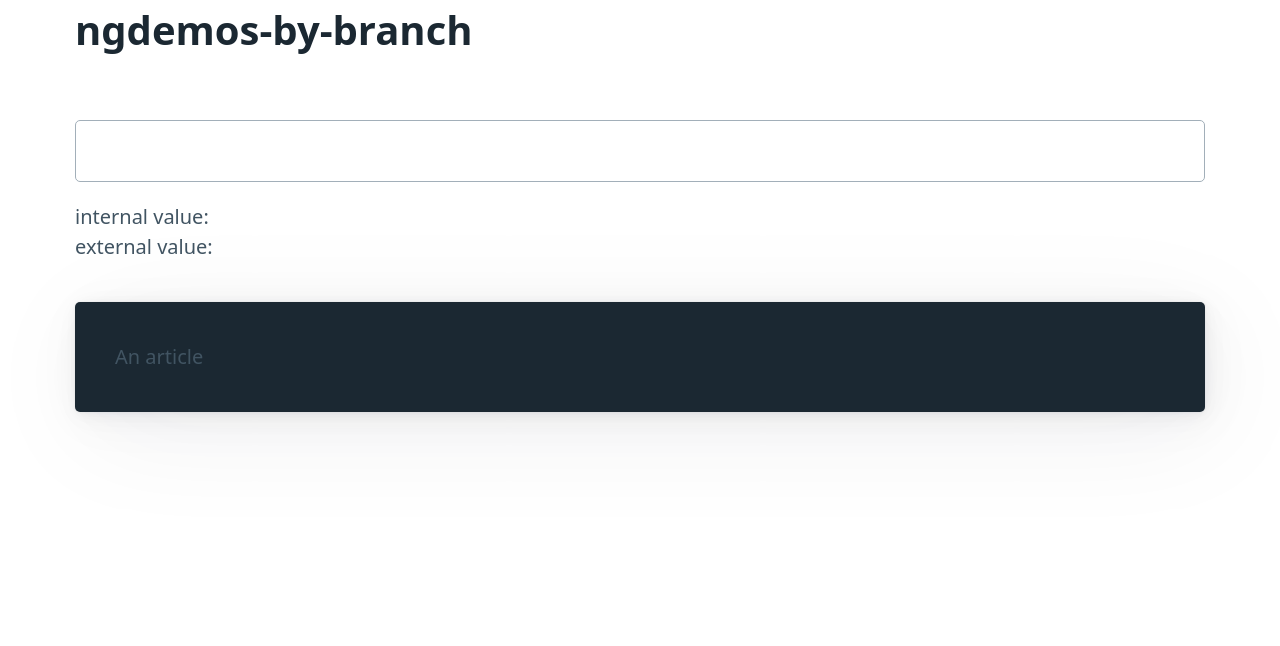
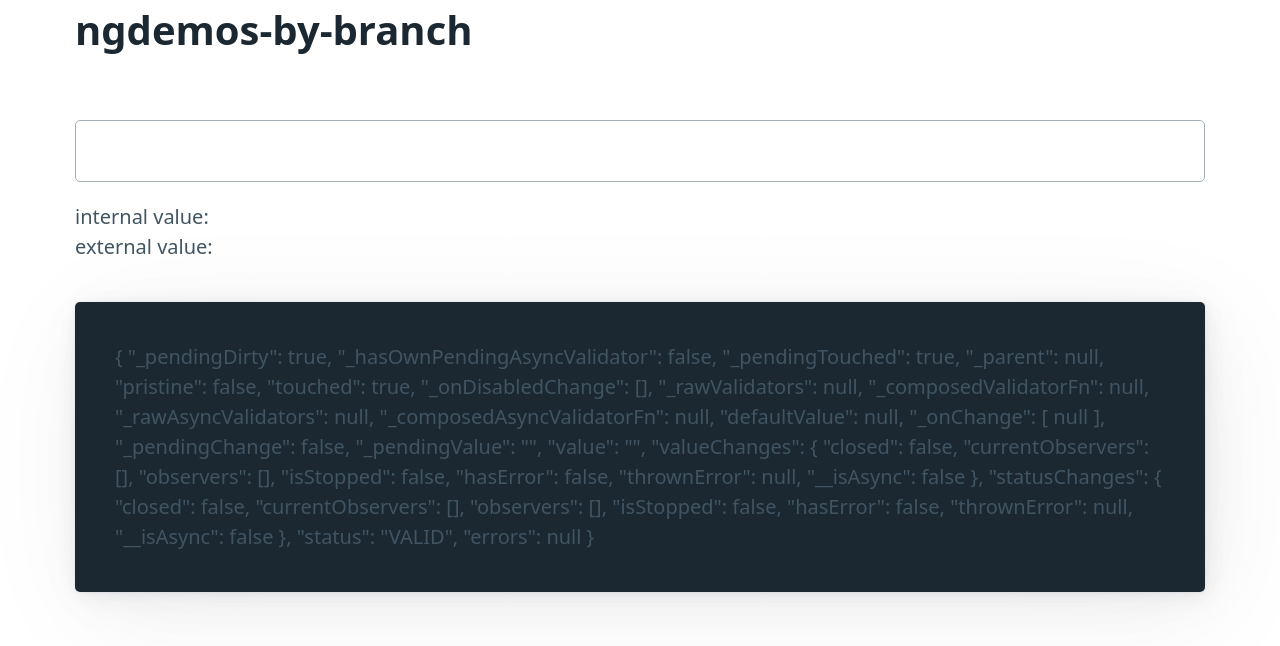
Before and after one commit to svene/ngdemos-by-branch, an Angular app: page / in a window 1280 px wide. Shown: the top 646 px of the page. Built offline with nearby package versions, Linux system fonts and the light colour scheme.

Commit message:
custom-input component: trying to get validation working

```diff
--- a/src/app/app.component.ts
+++ b/src/app/app.component.ts
@@ -1,6 +1,7 @@
 import { Component } from '@angular/core';
 import {CustomInputComponent} from "../custom-input/custom-input.component";
 import {FormsModule} from "@angular/forms";
+import {JsonPipe} from "@angular/common";
 
 @Component({
   selector: 'app-root',
@@ -9,11 +10,11 @@ import {FormsModule} from "@angular/forms";
     <main class="container">
       <h1>{{title}}</h1>
       <div class="grid">
-        <app-custom-input [(ngModel)]="external" name="externalVal"></app-custom-input>
+        <app-custom-input [(ngModel)]="external" name="externalVal" #validations="ngModel"></app-custom-input>
       </div>
       <div>external value: {{external}}</div>
 
-      <article class="black-background">An article</article>
+      <article class="black-background">{{validations.control | json}}</article>
     </main>
 
   `,
@@ -27,7 +28,8 @@ import {FormsModule} from "@angular/forms";
   imports: [
     AppComponent,
     CustomInputComponent,
-    FormsModule
+    FormsModule,
+    JsonPipe
   ]
 })
 export class AppComponent {
--- a/src/custom-input/custom-input.component.ts
+++ b/src/custom-input/custom-input.component.ts
@@ -11,7 +11,7 @@ import {ControlValueAccessor, FormsModule, NG_VALUE_ACCESSOR} from "@angular/for
       multi: true
     }
   ],
-  template: `<input [(ngModel)]="value"/>internal value: {{_internalValue}}`,
+  template: `<input [(ngModel)]="value" required minlength="4"/>internal value: {{_internalValue}}`,
   styles: [
     `
       .black-background {
```
